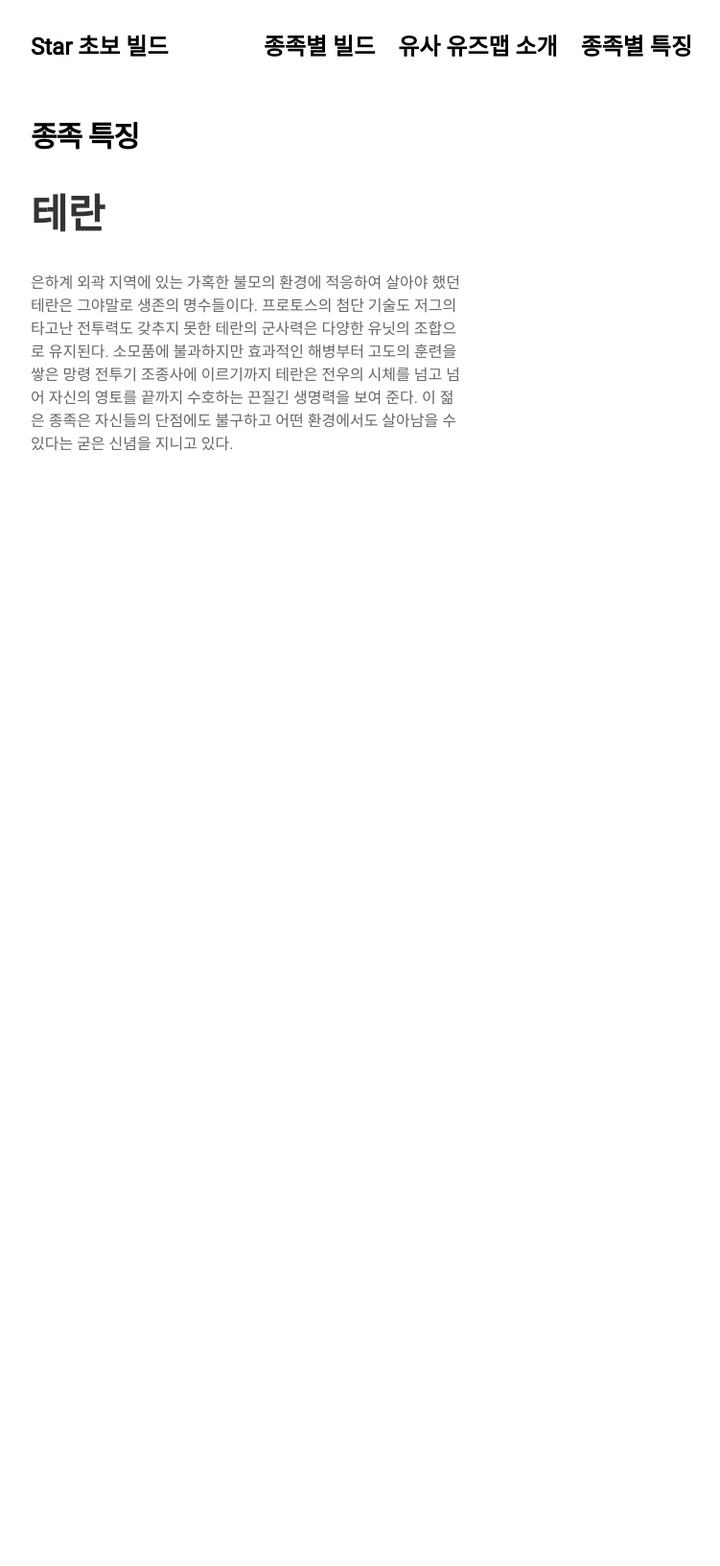
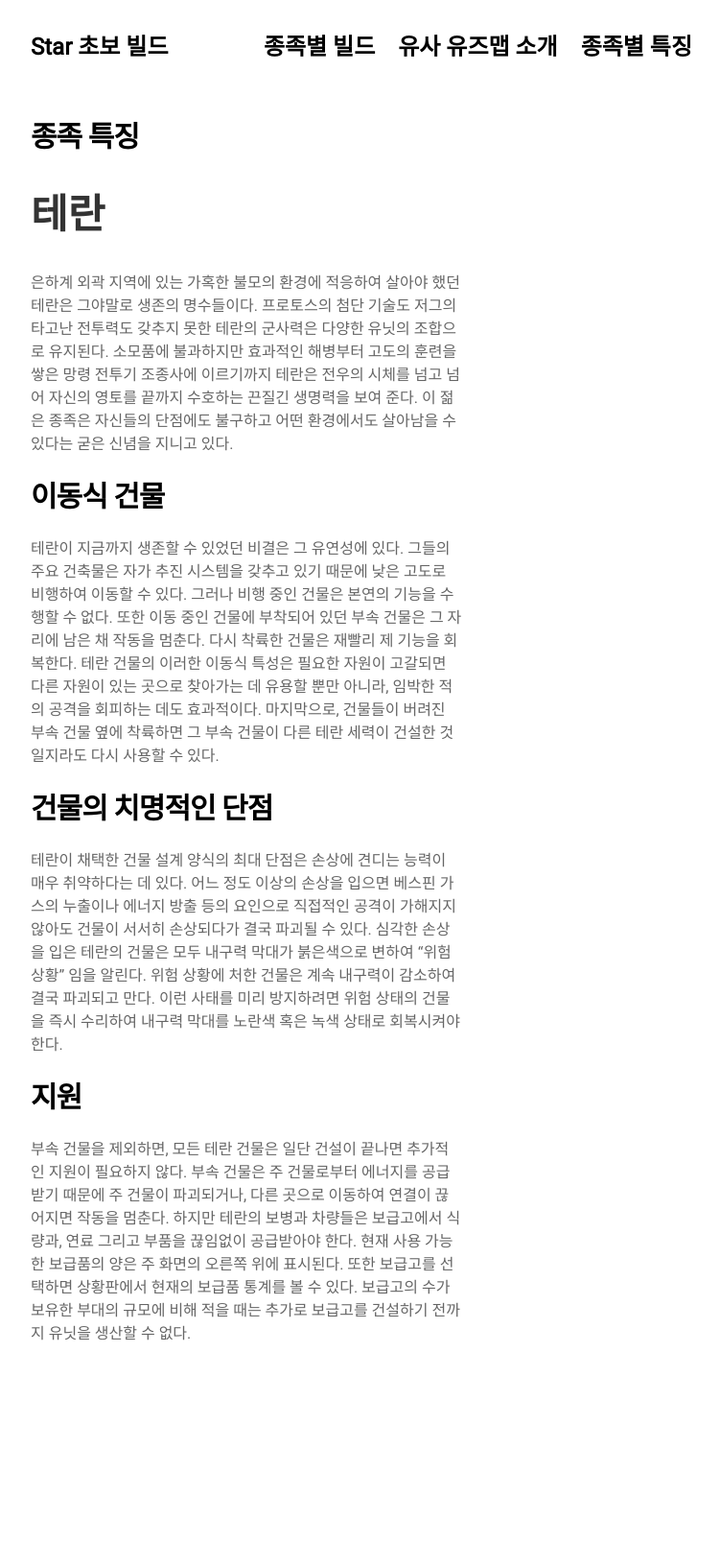
Before and after one commit to kyuyoungHan/kyuyoungHan.github.io, a Jekyll site: the page built from pages/about.md, in a window 1280 px wide. Shown: the whole page at 96% size, without its empty margins (263-1014 px from the left). Built offline with Jekyll 4.4.1, drawn with Linux system fonts in a browser that asks for light colours; nearby versions of some CDN libraries; before the commit the page ends 900 px from its top, so only the background shows below that.

Commit message:
수정본11

```diff
--- a/pages/about.md
+++ b/pages/about.md
@@ -9,3 +9,12 @@ permalink: /about
 ## 테란
 
 은하계 외곽 지역에 있는 가혹한 불모의 환경에 적응하여 살아야 했던 테란은 그야말로 생존의 명수들이다. 프로토스의 첨단 기술도 저그의 타고난 전투력도 갖추지 못한 테란의 군사력은 다양한 유닛의 조합으로 유지된다. 소모품에 불과하지만 효과적인 해병부터 고도의 훈련을 쌓은 망령 전투기 조종사에 이르기까지 테란은 전우의 시체를 넘고 넘어 자신의 영토를 끝까지 수호하는 끈질긴 생명력을 보여 준다. 이 젊은 종족은 자신들의 단점에도 불구하고 어떤 환경에서도 살아남을 수 있다는 굳은 신념을 지니고 있다.
+
+# 이동식 건물
+테란이 지금까지 생존할 수 있었던 비결은 그 유연성에 있다. 그들의 주요 건축물은 자가 추진 시스템을 갖추고 있기 때문에 낮은 고도로 비행하여 이동할 수 있다. 그러나 비행 중인 건물은 본연의 기능을 수행할 수 없다. 또한 이동 중인 건물에 부착되어 있던 부속 건물은 그 자리에 남은 채 작동을 멈춘다. 다시 착륙한 건물은 재빨리 제 기능을 회복한다. 테란 건물의 이러한 이동식 특성은 필요한 자원이 고갈되면 다른 자원이 있는 곳으로 찾아가는 데 유용할 뿐만 아니라, 임박한 적의 공격을 회피하는 데도 효과적이다. 마지막으로, 건물들이 버려진 부속 건물 옆에 착륙하면 그 부속 건물이 다른 테란 세력이 건설한 것일지라도 다시 사용할 수 있다.
+
+# 건물의 치명적인 단점
+테란이 채택한 건물 설계 양식의 최대 단점은 손상에 견디는 능력이 매우 취약하다는 데 있다. 어느 정도 이상의 손상을 입으면 베스핀 가스의 누출이나 에너지 방출 등의 요인으로 직접적인 공격이 가해지지 않아도 건물이 서서히 손상되다가 결국 파괴될 수 있다. 심각한 손상을 입은 테란의 건물은 모두 내구력 막대가 붉은색으로 변하여 "위험 상황" 임을 알린다. 위험 상황에 처한 건물은 계속 내구력이 감소하여 결국 파괴되고 만다. 이런 사태를 미리 방지하려면 위험 상태의 건물을 즉시 수리하여 내구력 막대를 노란색 혹은 녹색 상태로 회복시켜야 한다.
+
+# 지원
+부속 건물을 제외하면, 모든 테란 건물은 일단 건설이 끝나면 추가적인 지원이 필요하지 않다. 부속 건물은 주 건물로부터 에너지를 공급받기 때문에 주 건물이 파괴되거나, 다른 곳으로 이동하여 연결이 끊어지면 작동을 멈춘다. 하지만 테란의 보병과 차량들은 보급고에서 식량과, 연료 그리고 부품을 끊임없이 공급받아야 한다. 현재 사용 가능한 보급품의 양은 주 화면의 오른쪽 위에 표시된다. 또한 보급고를 선택하면 상황판에서 현재의 보급품 통계를 볼 수 있다. 보급고의 수가 보유한 부대의 규모에 비해 적을 때는 추가로 보급고를 건설하기 전까지 유닛을 생산할 수 없다.
```
